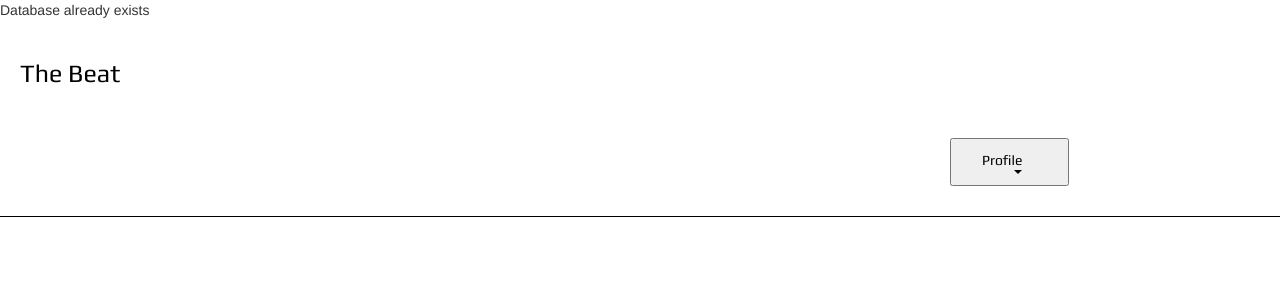
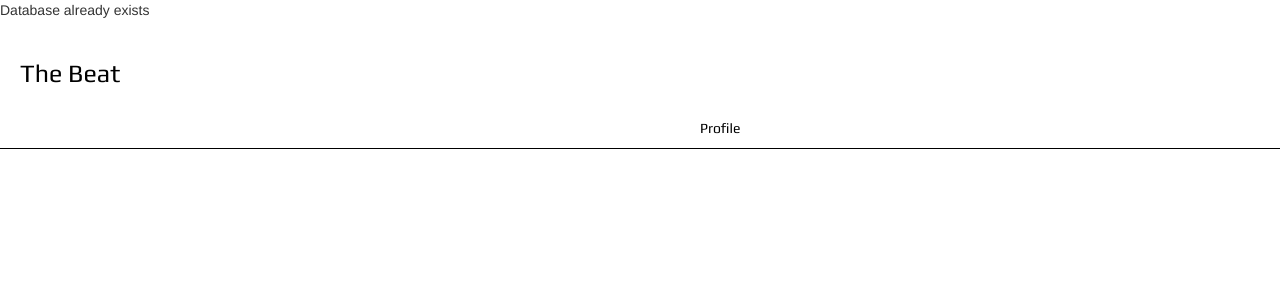
Before and after one commit to julianinla/Blog, a PHP site: page /index.php in a window 1280 px wide. Shown: the top 300 px of the page. Run offline with PHP 8.4, Linux system fonts and the light colour scheme; data that the repository does not hold is empty.

Commit message:
Eliminated Drop Down Menu

```diff
--- a/view/header.php
+++ b/view/header.php
@@ -27,15 +27,6 @@
 			</a>
 		</h2>
 		<section class="inline">
-			<div class="dropdown">
-			  <button id="dLabel" class="links inline" type="button" data-toggle="dropdown" aria-haspopup="true" role="button" aria-expanded="false">
-			    Profile
-			    <span class="caret"></span>
-			  </button>
-			  <ul class="dropdown-menu" role="menu" aria-labelledby="dLabel">
-			    <a href="<?php echo $path . "/login.php" ?>"> Login </a>
-			    <a href="<?php echo $path . "/register.php" ?>"> Register </a>
-			  </ul>
-			</div>
+			<a href="<?php echo $path . "login.php" ?>" rel="" class="links nav"> Profile </a>
 		</section>
 	</header>
```
